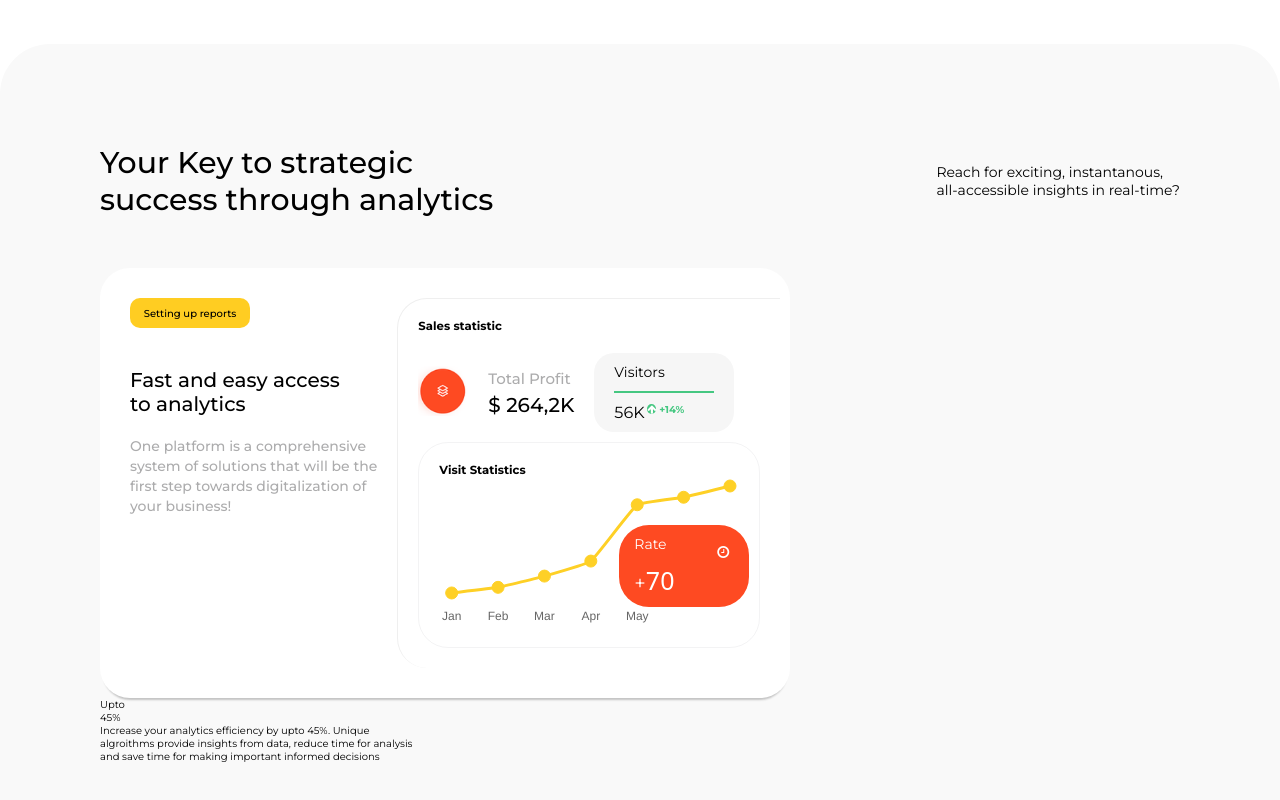
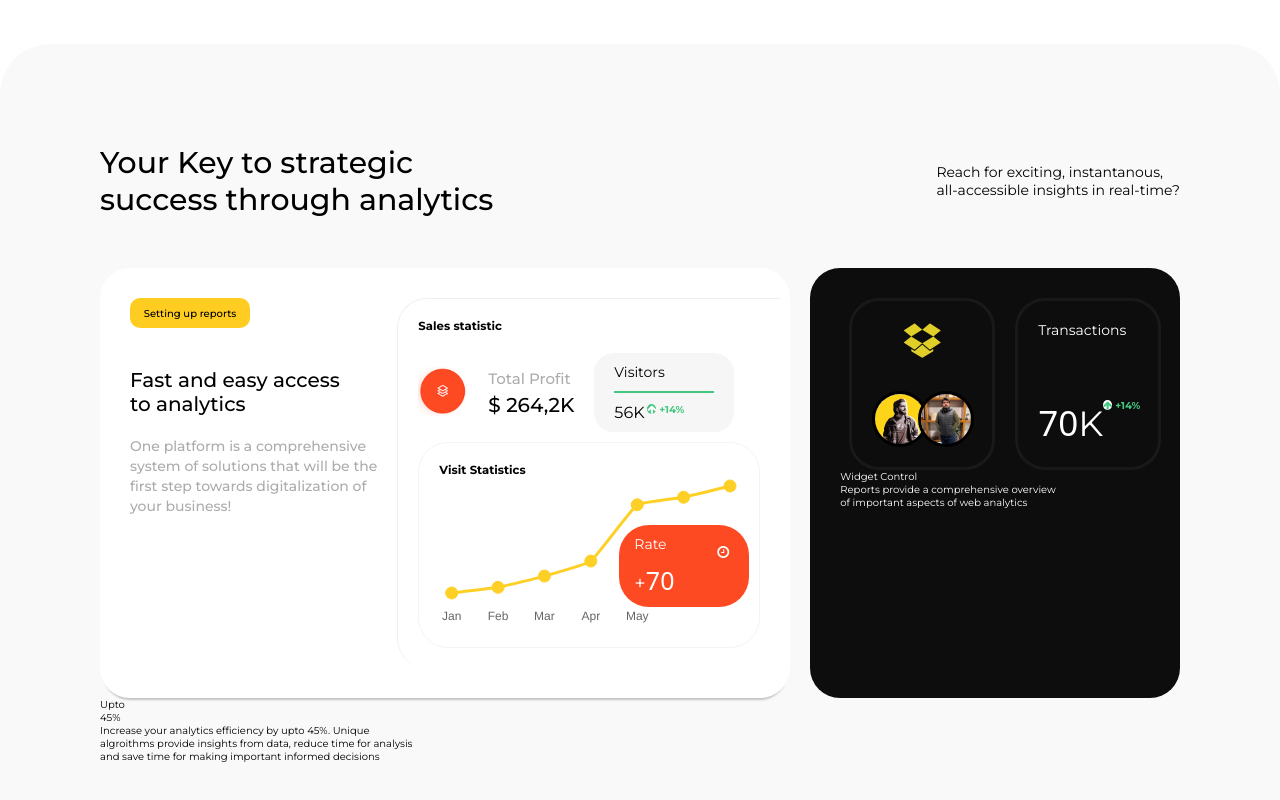
Before and after one commit to usman10scorpio/ramos, a website: page index.html in a window 1280 px wide. Shown: the part 604-1404 px from the top of the page. Drawn offline with nearby package versions, Linux system fonts and the light colour scheme; a web font is replaced by a local one.

Commit message:
third commit :: counter implemented

```diff
--- a/index.html
+++ b/index.html
@@ -93,7 +93,28 @@
 
                     </div>
                 </div>
-                <div id="black"></div>
+
+                <div id="black">
+
+                    <div id="black-container">
+                        <div id="black-left">
+                            <span><i class="fa fa-dropbox" aria-hidden="true"></i></span>
+
+                            <div id="black-profile">
+                                <img src="./images/six.jpeg" alt="" srcset="">
+                                <img src="./images/seven.jpeg" alt="" srcset="">
+                            </div>
+                        </div>
+
+                        <div id="black-right">
+                            <div id="black-right--heading">Transactions</div>
+                            <div id="black-right--percentage">K <span><i class="fa fa-arrow-up" aria-hidden="true"></i> +14%</span></div>
+                        </div>
+                    </div>
+
+                    <div>Widget Control</div>
+                    <div>Reports provide a comprehensive overview <br>of important aspects of web analytics</div>
+                </div>
             </div>
             <div id="bottom">
                 <div>Upto</div>
--- a/index.scss
+++ b/index.scss
@@ -7,7 +7,6 @@ body {
     margin: 0;
     padding: 0 !important;
     font-family: "Montserrat";
-    counter-reset: count;
   }
 
   body * {
@@ -93,7 +92,7 @@ body {
         }
 
         &-view {
-            width: 45rem;
+            width: 42rem;
 
         }
 
@@ -135,6 +134,7 @@ body {
         border-radius: 3rem;
         padding: 3rem 1rem 3rem 3rem;
         box-shadow: 0 0.5rem 0.2rem -0.3rem #c3c3c3;
+        // flex: 1;
 
         &-left {
             padding-right: 2rem;
@@ -302,6 +302,7 @@ body {
                             content: counter(count);
                             animation: counter 1s linear forwards;
                             animation-fill-mode: forwards;
+                            counter-reset: count;
                           }
 
 
@@ -309,6 +310,95 @@ body {
                 }
 
             }
+        }
+    }
+
+    #black {
+        background-color: #0d0d0d;
+        border-radius: 3rem;
+        flex: 1;
+        margin-left: 2rem;
+        color: white;
+        padding: 3rem 1rem 3rem 3rem;
+
+        &-container {
+            display: flex;
+            justify-content: center;
+        }
+
+        &-left {
+            text-align: center;
+            border: 0.3rem solid #1a1818;
+            padding: 2rem;
+            border-radius: 3rem;
+            margin-right: 2rem;
+            width: 10rem;
+
+            span {
+                margin-bottom: 3rem;
+                display: block;
+            }
+
+            .fa {
+                font-size: 4rem;
+                color: #e0ce29;
+            }
+        }
+
+        &-right {
+            border: 0.3rem solid #1a1818;
+            padding: 2rem;
+            border-radius: 3rem;
+            width: 10rem;
+
+            &--heading {
+                font-size: 1.4rem;
+                margin-bottom: 6rem;
+            }
+
+            &--percentage {
+                font-size: 3.5rem;
+
+                .fa {
+                    background-color: white;
+                    color: #45c781;
+                    border-radius: 50%;
+                }
+
+                span {
+                    position: absolute;
+                    font-size: 1rem;
+                    color: #45c781;
+                    font-weight: bold;
+                }
+            }
+
+            &--percentage::before {
+                font-size: 3.5rem !important;
+                font: 500 2.5rem system-ui;
+                content: counter(count);
+                animation: counter 1s linear forwards;
+                animation-fill-mode: forwards;
+                counter-reset: count;
+
+              }
+        }
+
+        &-profile {
+            display: flex;
+
+            img {
+                width: 5em;
+                height: 5em;
+                border-radius: 50%;
+                border: 0.3rem solid black;
+
+            }
+
+            img:nth-of-type(2) {
+                margin-left: -1rem;
+            }
+
         }
     }
 }
```
Also changed, not shown: images/seven.jpeg (added), images/six.jpeg (added), index.css, 1 other file.
